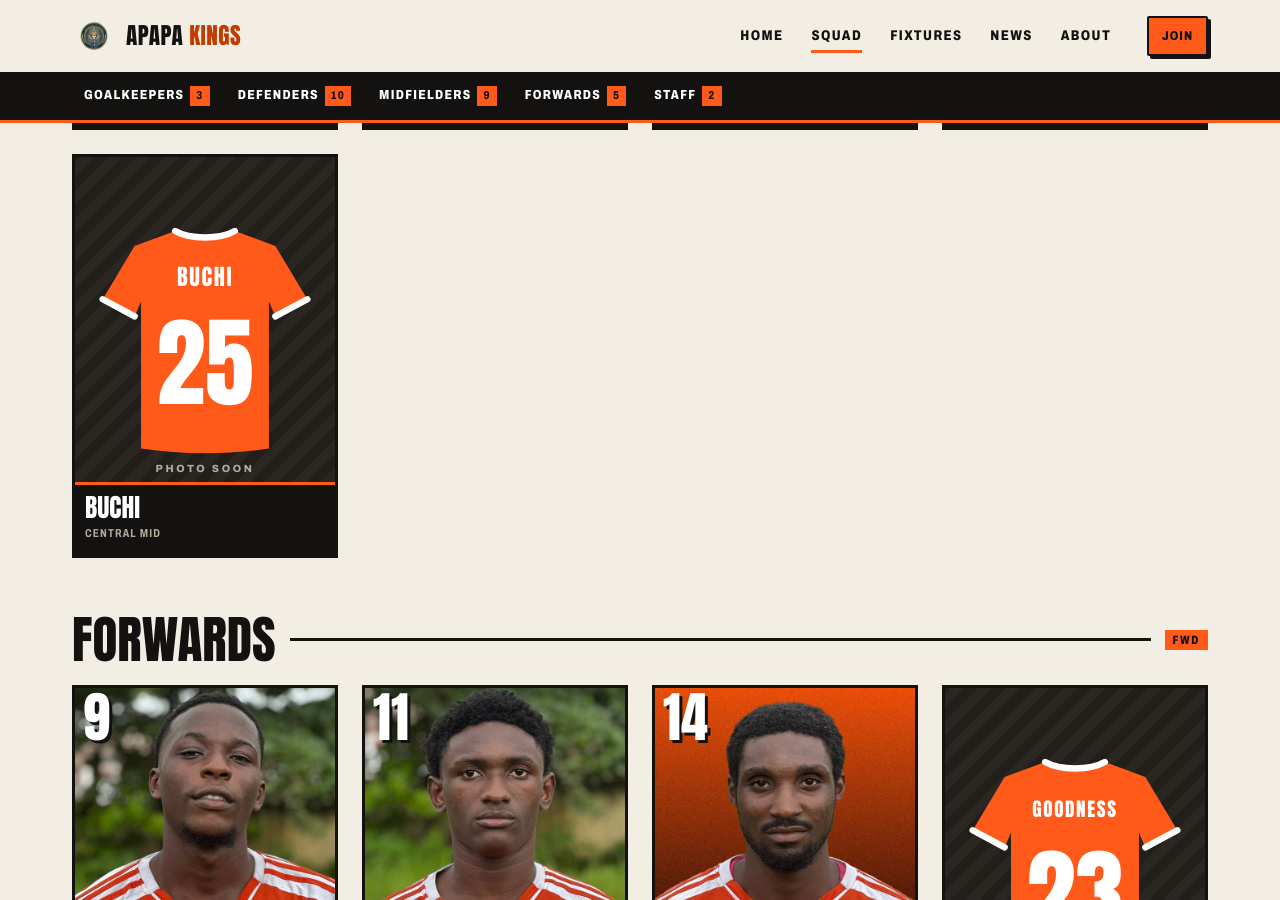
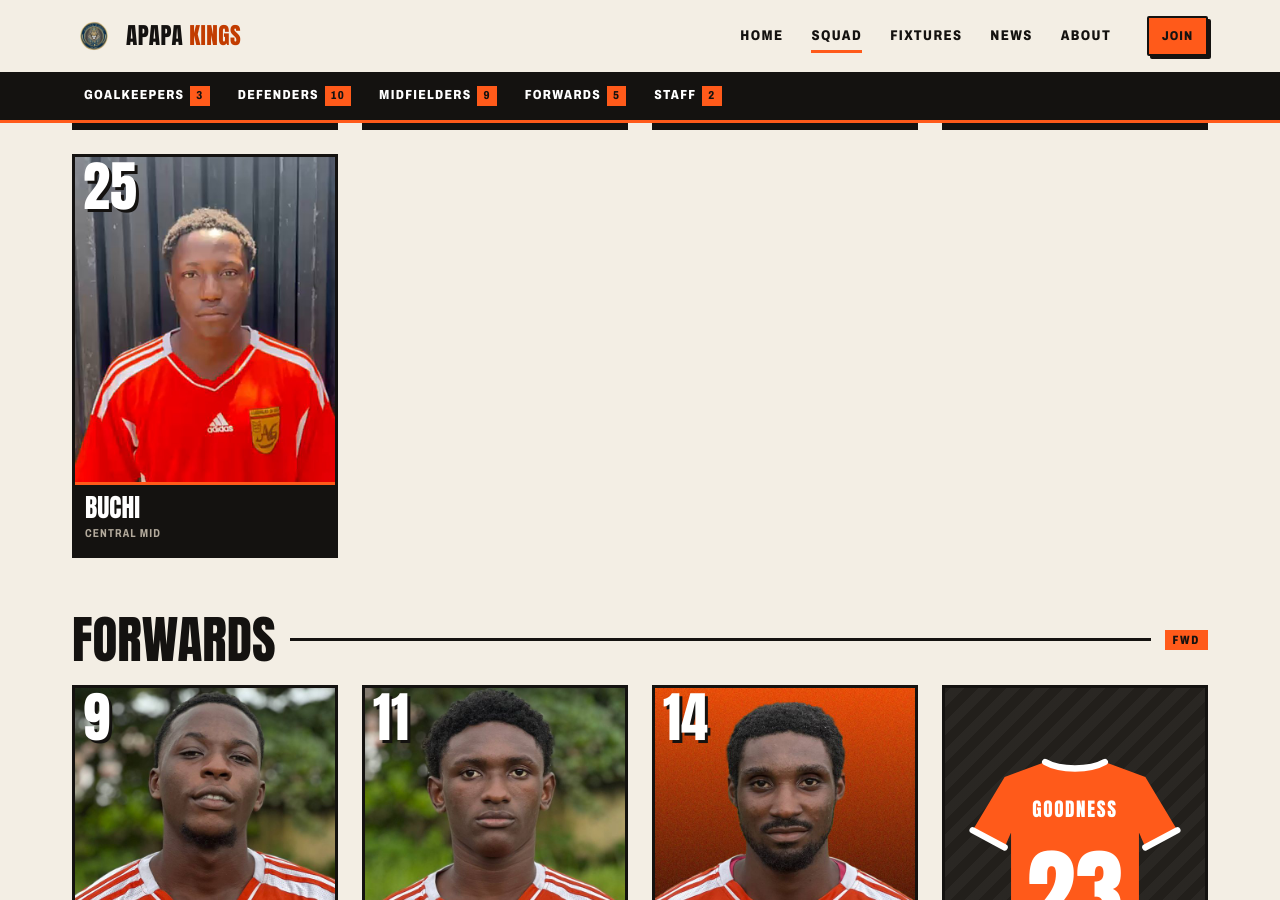
Before and after one commit to emekachriis/apapafc.xyz, a Jekyll site: the page built from squad.html, in a window 1280 px wide and 900 px high, scrolled down 3241 px. Built offline with Jekyll 4.4.1, drawn with Linux system fonts in a browser that asks for light colours.

Commit message:
Add Buchi's photo, taken from a video frame
Co-Authored-By: Claude Opus 5.5 <noreply@anthropic.com>
Claude-Session: https://claude.ai/code/session_01WYXfpp4H5Lv6eQuJcXzwTC

```diff
--- a/_data/squad.yml
+++ b/_data/squad.yml
@@ -135,6 +135,7 @@ players:
     name: Buchi
     position: Central Mid
     position_group: MID
+    photo: images/players/buchi.jpg
 
   # ── Forwards ──
   - number: 9
```
Also changed, not shown: images/players/buchi.jpg (added).
